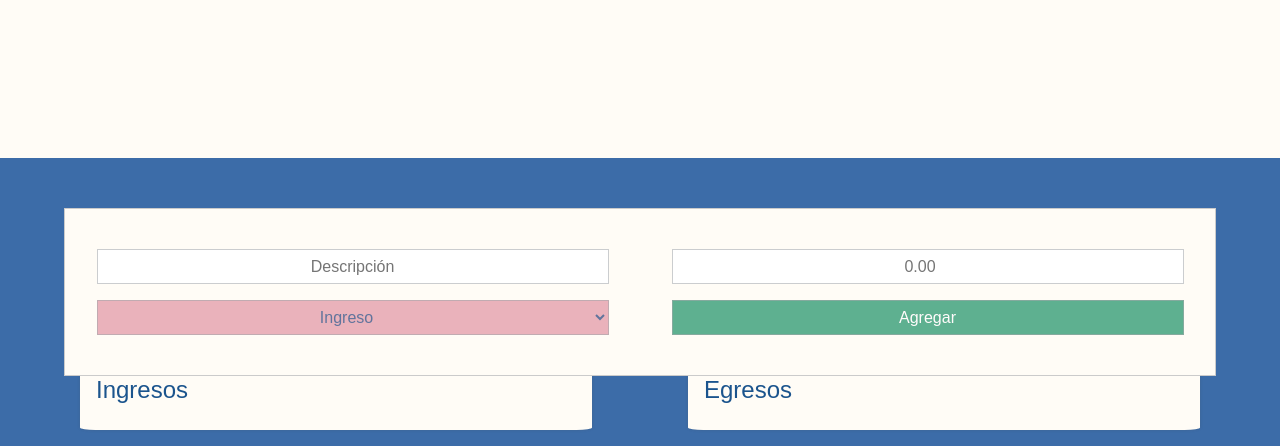
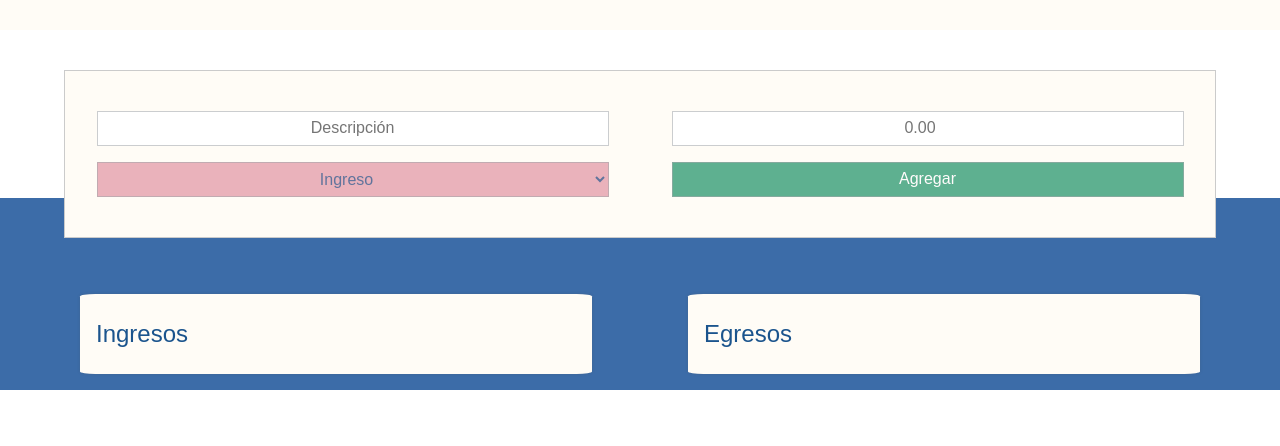
Before and after one commit to mickyrendon/presupuesto, a plain HTML site: page index.html in a window 1280 px wide. Shown: the part 392-838 px from the top of the page. After the commit the page ends 800 px from the top, so only its background shows below. Drawn offline with nearby package versions, Linux system fonts and the light colour scheme.

Commit message:
inputs container position relative and style features

```diff
--- a/css/styles.css
+++ b/css/styles.css
@@ -140,6 +140,7 @@ select:hover{
     justify-content: space-around;
 }
 main{
+    padding-top: 5vh;
     background-color: #3c6ca8;
 }
 /* resumenes de gastos */
@@ -148,7 +149,7 @@ main{
     text-align: start;
 }
 .resumenes{
-    margin: 1rem 0 0;
+    margin: 0;
     display: flex;
     flex-flow:column wrap;
     align-content: center;
@@ -187,7 +188,6 @@ main{
 .ingresos .numero, .egresos .numero, .percentage{
     font-weight:600;
 }
-/* modificar este tamano para los otros mediaqueries y asi quedar todo en una sola linea */
 .egresos .numero{
     width: 38vw;
     text-align: start;
@@ -212,14 +212,14 @@ main{
     width: 15vw;
 }
 @media  screen and  (min-width:769px) {
-    header{
+    /* header{
         padding-bottom: 20vh;
-    }
+    } */
     .data-input{
         margin: 1rem 0;
     }
     main{
-        padding-top: 20vh;
+        padding-top: 10vh;
         display: flex;
         align-items: center ;
         flex-flow: column nowrap;
@@ -229,10 +229,13 @@ main{
         max-width: 90vw;
     }
     .inputs-container{
-        position: absolute;
-        top: 75vh;
+        margin: 0 auto;
+        position: relative;
+        /* position:sticky; */
+        top: 5vh;
     }
     .resumenes{
+        margin-bottom: 0;
         width: 90vw;
         flex-flow: row wrap;
         justify-content: space-between;
--- a/index.html
+++ b/index.html
@@ -28,7 +28,6 @@
             </div>
         </div>
     </header>
-    <main>
     <section class="inputs-container">
         <form class="form-container" name="new-item" onsubmit="false">
             <label>
@@ -44,6 +43,7 @@
             <input id="btn-add" class="btn-add" type="button" value="Agregar">
         </form>
     </section>
+    <main>
         <section class="resumenes">
             <div class="ingresos">
                 <ol id="entry-list">
```
Lines whose indentation alone changed are shown as unchanged.
